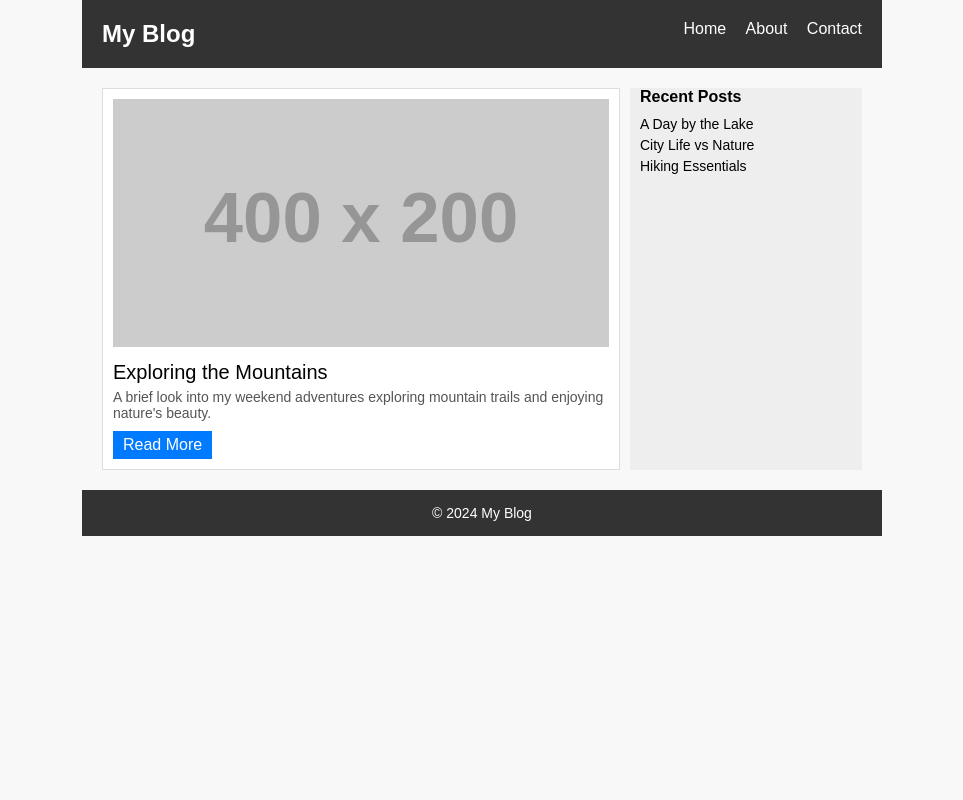
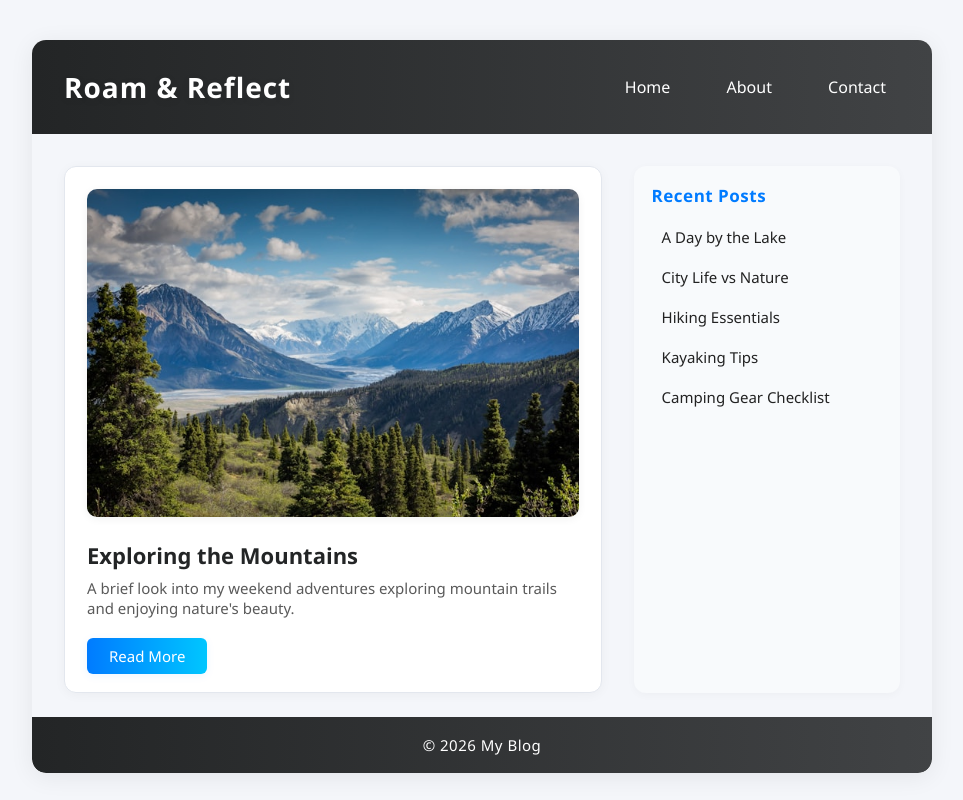
Before and after one commit to GCA-Classroom/03-div-soup, a plain HTML site: page index.html in a window 1280 px wide. Shown: the whole page, without its empty margins (158-1121 px from the left). Drawn offline with Linux system fonts and the light colour scheme; placeholder pictures from the web are drawn by us.

Commit message:
Update starter

```diff
--- a/index.html
+++ b/index.html
@@ -1,15 +1,15 @@
 <!DOCTYPE html>
 <html lang="en">
   <head>
-  <meta charset="UTF-8">
-  <title>Div Soup Blog Teaser</title>
-  <link rel="stylesheet" href="style.css">
+    <meta charset="UTF-8" />
+    <title>Roam &amp; Reflect | My Exploring Blog</title>
+    <link rel="stylesheet" href="style.css" />
   </head>
   <body>
     <div class="container">
       <div class="top-area">
         <div class="logo-area">
-        <div class="logo-text">My Blog</div>
+          <div class="logo-text">Roam &amp; Reflect</div>
         </div>
         <div class="menu-area">
           <div class="menu-item">Home</div>
@@ -21,12 +21,16 @@
         <div class="content-area">
           <div class="post-wrapper">
             <div class="post-image-wrapper">
-            <img src="https://via.placeholder.com/400x200" alt="Sample post image">
+              <img
+                src="img/post-image.jpg"
+                alt="Green mountain across body of water"
+              />
             </div>
             <div class="post-text-area">
               <div class="post-heading">Exploring the Mountains</div>
               <div class="post-subtext">
-              A brief look into my weekend adventures exploring mountain trails and enjoying nature's beauty.
+                A brief look into my weekend adventures exploring mountain
+                trails and enjoying nature's beauty.
               </div>
               <div class="button-area">
                 <div class="button">Read More</div>
@@ -40,11 +44,13 @@
             <div class="sidebar-item">A Day by the Lake</div>
             <div class="sidebar-item">City Life vs Nature</div>
             <div class="sidebar-item">Hiking Essentials</div>
+            <div class="sidebar-item">Kayaking Tips</div>
+            <div class="sidebar-item">Camping Gear Checklist</div>
           </div>
         </div>
       </div>
       <div class="bottom-area">
-      <div class="footer-text">© 2024 My Blog</div>
+        <div class="footer-text">© 2026 My Blog</div>
       </div>
     </div>
   </body>
--- a/style.css
+++ b/style.css
@@ -1,94 +1,151 @@
 body {
-  font-family: Arial, sans-serif;
-  background-color: #f8f8f8;
+  font-family: "Segoe UI", Arial, sans-serif;
+  background-color: #f4f6fa;
   margin: 0;
   padding: 0;
+  color: #222;
 }
 
 .container {
-  width: 800px;
-  margin: auto;
+  width: 900px;
+  margin: 40px auto 0 auto;
+  box-shadow: 0 4px 24px rgba(0, 0, 0, 0.07);
+  background: #fff;
+  border-radius: 14px;
+  overflow: hidden;
 }
 
 .top-area {
-  background-color: #333;
-  padding: 20px;
+  background: linear-gradient(90deg, #232526 0%, #414345 100%);
+  padding: 28px 32px;
   color: #fff;
   display: flex;
   justify-content: space-between;
+  align-items: center;
 }
 
 .top-area .logo-area .logo-text {
-  font-size: 24px;
+  font-size: 28px;
   font-weight: bold;
+  letter-spacing: 1px;
+  text-shadow: 0 2px 8px rgba(0, 0, 0, 0.08);
 }
 
 .top-area .menu-area .menu-item {
   display: inline-block;
-  margin-left: 15px;
+  margin-left: 24px;
   cursor: pointer;
+  font-size: 16px;
+  padding: 6px 14px;
+  border-radius: 6px;
+  transition: background 0.18s, color 0.18s;
+}
+.top-area .menu-area .menu-item:hover {
+  background: #fff;
+  color: #232526;
 }
 
 .main-area {
   display: flex;
-  padding: 20px;
+  padding: 32px 32px 24px 32px;
+  gap: 32px;
+  background: #f4f6fa;
 }
 
 .main-area .content-area {
   width: 70%;
-  padding-right: 10px;
+  padding-right: 0;
 }
 
 .main-area .content-area .post-wrapper {
   background-color: #fff;
-  border: 1px solid #ddd;
-  padding: 10px;
+  border: 1px solid #e3e7ee;
+  padding: 22px 22px 18px 22px;
+  border-radius: 12px;
+  box-shadow: 0 2px 12px rgba(0, 0, 0, 0.04);
+  transition: box-shadow 0.18s;
+}
+.main-area .content-area .post-wrapper:hover {
+  box-shadow: 0 6px 24px rgba(0, 0, 0, 0.1);
 }
 
-.main-area .content-area .post-wrapper .post-image-wrapper img {
+.post-wrapper .post-image-wrapper img {
   width: 100%;
+  border-radius: 10px;
+  box-shadow: 0 2px 8px rgba(0, 0, 0, 0.06);
 }
 
-.main-area .content-area .post-wrapper .post-text-area .post-heading {
-  font-size: 20px;
-  margin: 10px 0 5px;
+.post-wrapper .post-text-area .post-heading {
+  font-size: 22px;
+  margin: 18px 0 8px;
+  font-weight: 600;
+  color: #232526;
 }
 
-.main-area .content-area .post-wrapper .post-text-area .post-subtext {
-  font-size: 14px;
-  color: #555;
+.post-wrapper .post-text-area .post-subtext {
+  font-size: 15px;
+  color: #5a5a5a;
+  margin-bottom: 8px;
 }
 
-.main-area .content-area .post-wrapper .post-text-area .button-area .button {
+.post-wrapper .post-text-area .button-area .button {
   display: inline-block;
-  background-color: #007BFF;
+  background: linear-gradient(90deg, #007bff 0%, #00c6ff 100%);
   color: #fff;
-  padding: 5px 10px;
+  padding: 8px 22px;
   cursor: pointer;
-  margin-top: 10px;
+  margin-top: 12px;
+  border-radius: 6px;
+  font-size: 15px;
+  font-weight: 500;
+  box-shadow: 0 2px 8px rgba(0, 123, 255, 0.08);
+  transition: background 0.18s, box-shadow 0.18s;
+  border: none;
+}
+.post-wrapper .post-text-area .button-area .button:hover {
+  background: linear-gradient(90deg, #0056b3 0%, #007bff 100%);
+  box-shadow: 0 4px 16px rgba(0, 123, 255, 0.16);
 }
 
 .main-area .sidebar-area {
   width: 30%;
-  padding-left: 10px;
-  background-color: #eee;
+  padding-left: 0;
+  background: #f8fafc;
+  border-radius: 12px;
+  box-shadow: 0 2px 8px rgba(0, 0, 0, 0.03);
+  padding: 18px 18px 18px 18px;
+  display: flex;
+  flex-direction: column;
+  justify-content: flex-start;
 }
 
 .sidebar-area .sidebar-widget .sidebar-title {
   font-weight: bold;
-  margin-bottom: 10px;
+  margin-bottom: 14px;
+  font-size: 17px;
+  color: #007bff;
+  letter-spacing: 0.5px;
 }
 
 .sidebar-area .sidebar-widget .sidebar-item {
-  font-size: 14px;
-  margin-bottom: 5px;
+  font-size: 15px;
+  margin-bottom: 8px;
   cursor: pointer;
+  padding: 6px 10px;
+  border-radius: 5px;
+  transition: background 0.16s, color 0.16s;
+}
+.sidebar-area .sidebar-widget .sidebar-item:hover {
+  background: #e3e7ee;
+  color: #007bff;
 }
 
 .bottom-area {
   text-align: center;
-  background-color: #333;
+  background: linear-gradient(90deg, #232526 0%, #414345 100%);
   color: #fff;
-  padding: 15px;
-  font-size: 14px;
+  padding: 18px;
+  font-size: 15px;
+  border-radius: 0 0 14px 14px;
+  letter-spacing: 0.5px;
 }
```
Also changed, not shown: img/post-image.jpg (added). Lines whose indentation alone changed are shown as unchanged.
